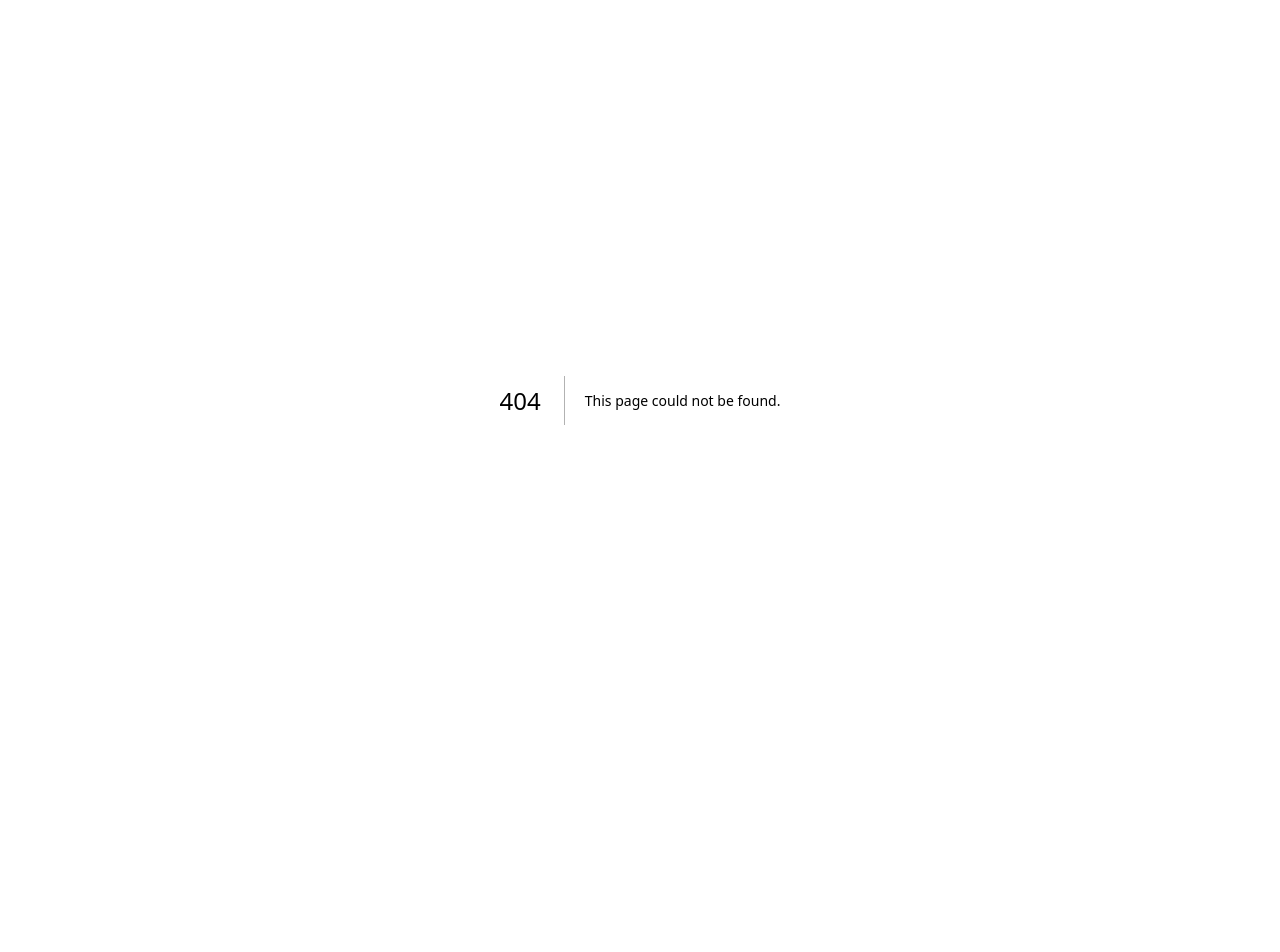
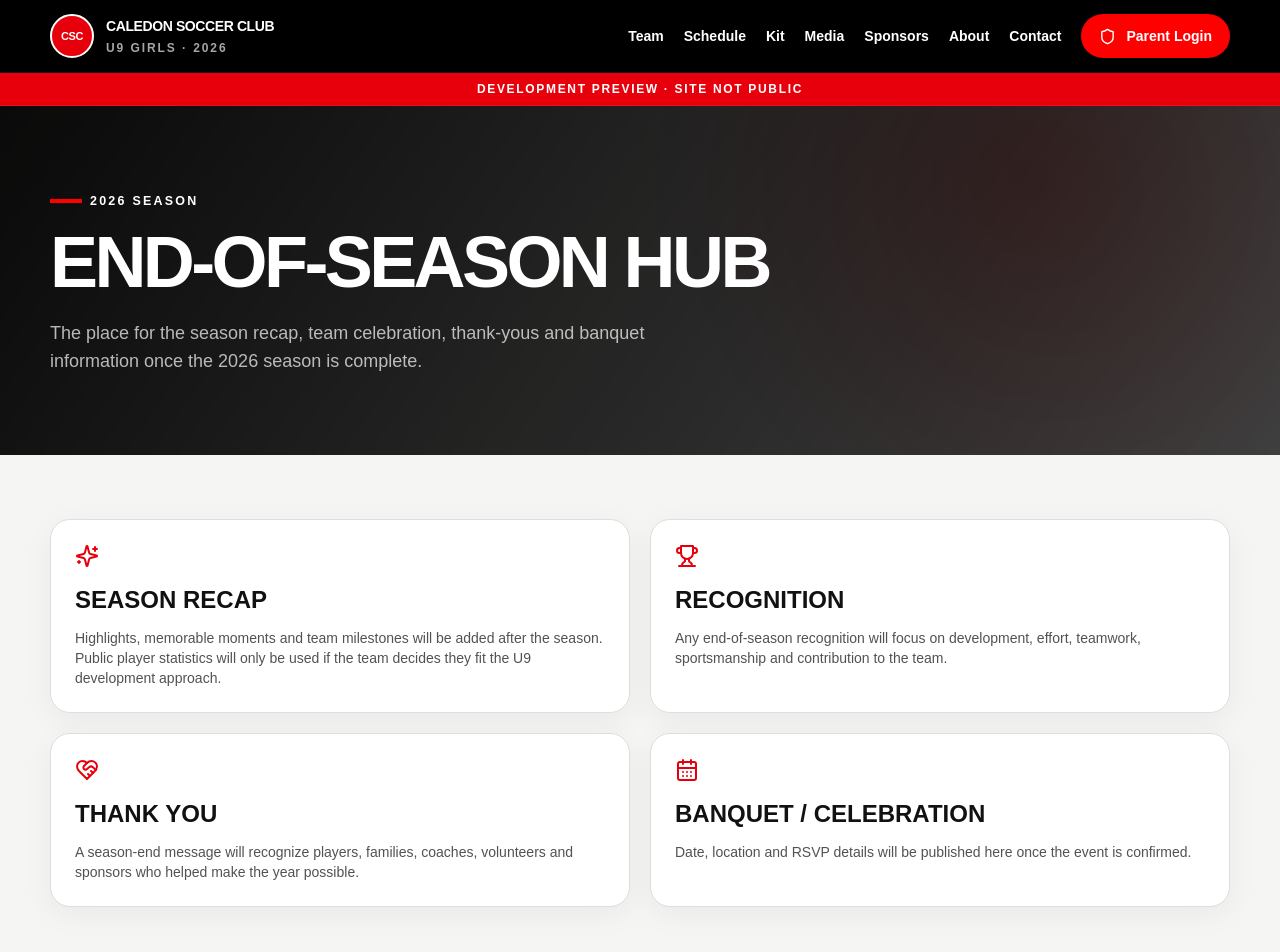
Before and after one commit to dang85ai/dg-claud, a Next.js app: page /end-of-season in a window 1280 px wide. Before the commit this address had no page. Shown: the top 952 px of the page. Before the commit the page ends 800 px from the top, so only its background shows below. Built offline with nearby package versions, Linux system fonts and the light colour scheme.

Commit message:
Add parent resource pages from team hub plan

```diff
--- /dev/null
+++ b/app/end-of-season/page.tsx
@@ -0,0 +1,58 @@
+import {
+  CalendarDays,
+  HeartHandshake,
+  Sparkles,
+  Trophy
+} from "lucide-react";
+import { DevelopmentBanner } from "@/components/DevelopmentBanner";
+import { PublicPageHero } from "@/components/PublicPageHero";
+import { PublicShell } from "@/components/PublicShell";
+
+export default function EndOfSeasonPage() {
+  return (
+    <PublicShell>
+      <DevelopmentBanner />
+      <PublicPageHero
+        eyebrow="2026 Season"
+        title="End-of-Season Hub"
+        copy="The place for the season recap, team celebration, thank-yous and banquet information once the 2026 season is complete."
+      />
+
+      <section className="section">
+        <div className="container grid gap-5 md:grid-cols-2">
+          <div className="card p-6">
+            <Sparkles className="text-red-600" />
+            <h2 className="mt-4 text-2xl font-black uppercase">Season Recap</h2>
+            <p className="mt-3 text-sm text-neutral-600">
+              Highlights, memorable moments and team milestones will be added after the season. Public player statistics will only be used if the team decides they fit the U9 development approach.
+            </p>
+          </div>
+
+          <div className="card p-6">
+            <Trophy className="text-red-600" />
+            <h2 className="mt-4 text-2xl font-black uppercase">Recognition</h2>
+            <p className="mt-3 text-sm text-neutral-600">
+              Any end-of-season recognition will focus on development, effort, teamwork, sportsmanship and contribution to the team.
+            </p>
+          </div>
+
+          <div className="card p-6">
+            <HeartHandshake className="text-red-600" />
+            <h2 className="mt-4 text-2xl font-black uppercase">Thank You</h2>
+            <p className="mt-3 text-sm text-neutral-600">
+              A season-end message will recognize players, families, coaches, volunteers and sponsors who helped make the year possible.
+            </p>
+          </div>
+
+          <div className="card p-6">
+            <CalendarDays className="text-red-600" />
+            <h2 className="mt-4 text-2xl font-black uppercase">Banquet / Celebration</h2>
+            <p className="mt-3 text-sm text-neutral-600">
+              Date, location and RSVP details will be published here once the event is confirmed.
+            </p>
+          </div>
+        </div>
+      </section>
+    </PublicShell>
+  );
+}
```
